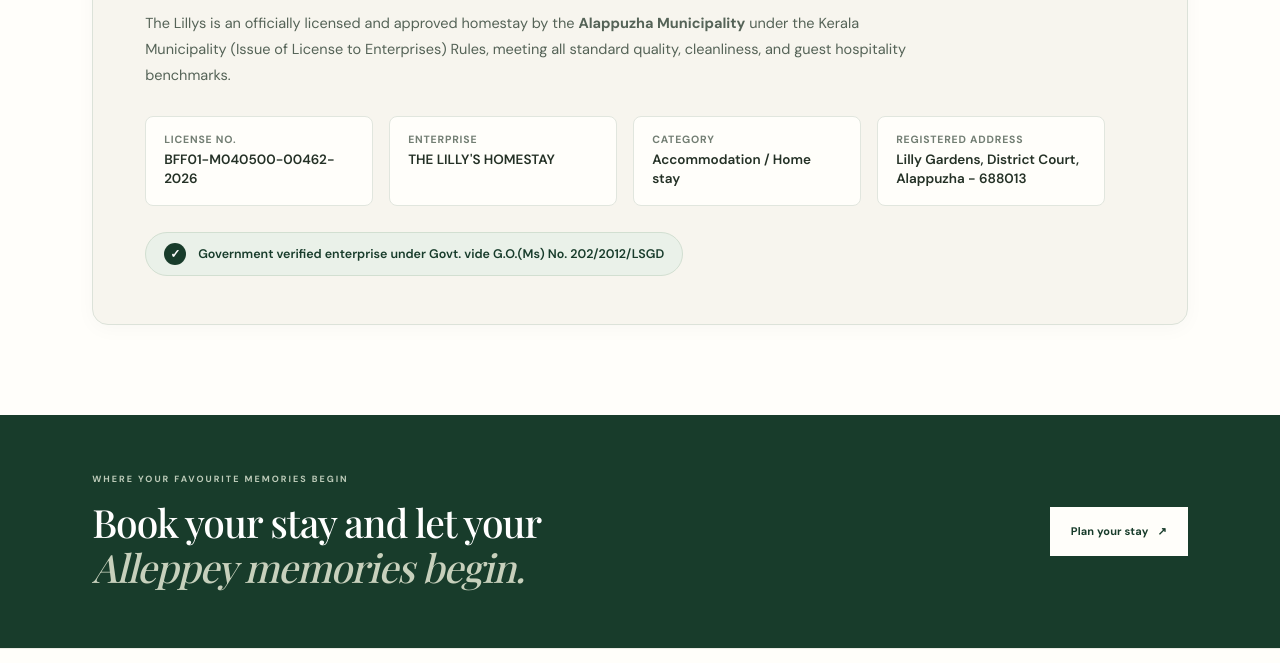
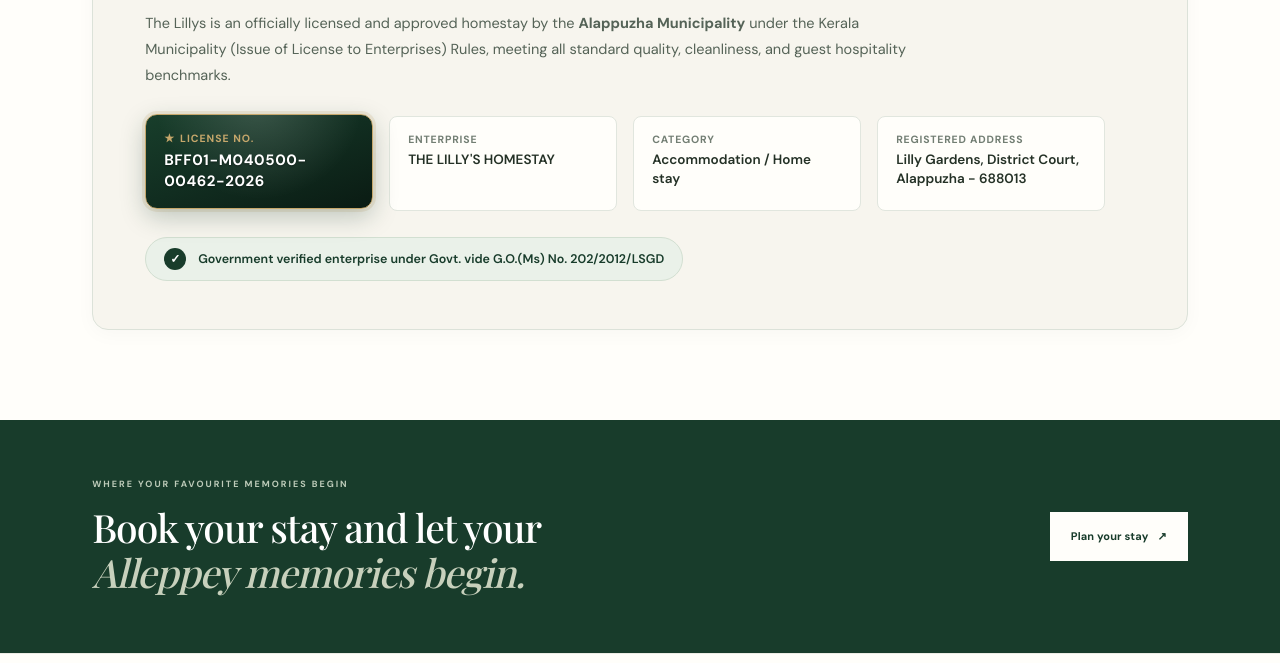
Before and after one commit to Hexalinkoffice/-LILLYS_HOME_STAY, a plain HTML site: page about.html in a window 1280 px wide. Shown: the part 1518-2181 px from the top of the page. Drawn offline with nearby package versions, Linux system fonts and the light colour scheme; a web font is replaced by a local one.

Commit message:
Highlight official government license number (BFF01-M040500-00462-2026) with distinct emerald & gold card styling

```diff
--- a/about.html
+++ b/about.html
@@ -67,7 +67,7 @@
           <p>The Lillys is an officially licensed and approved homestay by the <strong>Alappuzha Municipality</strong> under the Kerala Municipality (Issue of License to Enterprises) Rules, meeting all standard quality, cleanliness, and guest hospitality benchmarks.</p>
 
           <div class="cert-details-grid">
-            <div class="cert-detail-item">
+            <div class="cert-detail-item cert-license-highlight">
               <strong>License No.</strong>
               <span>BFF01-M040500-00462-2026</span>
             </div>
--- a/styles.css
+++ b/styles.css
@@ -1080,6 +1080,42 @@ h1 em, h2 em { color: #61795d; font-weight: 500; }
   color: #243126;
   font-weight: 600;
   line-height: 1.4;
+}
+.cert-detail-item.cert-license-highlight {
+  position: relative;
+  background:
+    radial-gradient(ellipse at 50% -15%, rgba(255, 255, 255, 0.16) 0%, transparent 65%),
+    linear-gradient(160deg, #183e2b 0%, #112d20 50%, #0a1b13 100%);
+  border: 1.5px solid var(--gold);
+  border-radius: 12px;
+  padding: 16px 18px;
+  box-shadow: 0 8px 24px rgba(24, 60, 43, 0.25), 0 0 0 3px rgba(198, 167, 107, 0.18);
+  transform: translateY(-2px);
+}
+.cert-detail-item.cert-license-highlight:hover {
+  transform: translateY(-5px);
+  box-shadow: 0 14px 34px rgba(24, 60, 43, 0.35), 0 0 0 4px rgba(198, 167, 107, 0.28);
+}
+.cert-detail-item.cert-license-highlight strong {
+  display: flex;
+  align-items: center;
+  gap: 5px;
+  color: var(--gold);
+  font-size: 10.5px;
+  font-weight: 700;
+  letter-spacing: 1px;
+}
+.cert-detail-item.cert-license-highlight strong::before {
+  content: "★";
+  color: var(--gold);
+  font-size: 11px;
+}
+.cert-detail-item.cert-license-highlight span {
+  color: #ffffff;
+  font-size: 15px;
+  font-weight: 700;
+  letter-spacing: 0.6px;
+  text-shadow: 0 1px 2px rgba(0, 0, 0, 0.4);
 }
 .cert-verified {
   display: inline-flex;
```
Also changed, not shown: index.html (+2 -2 lines).
